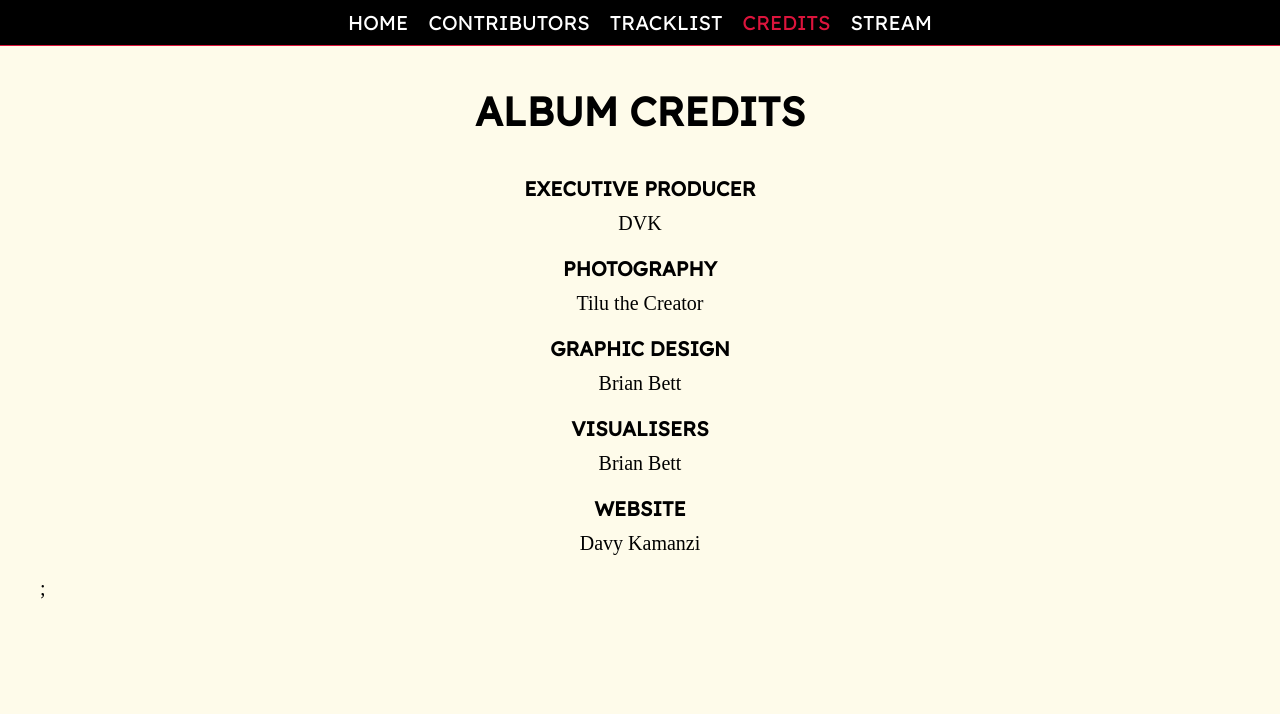
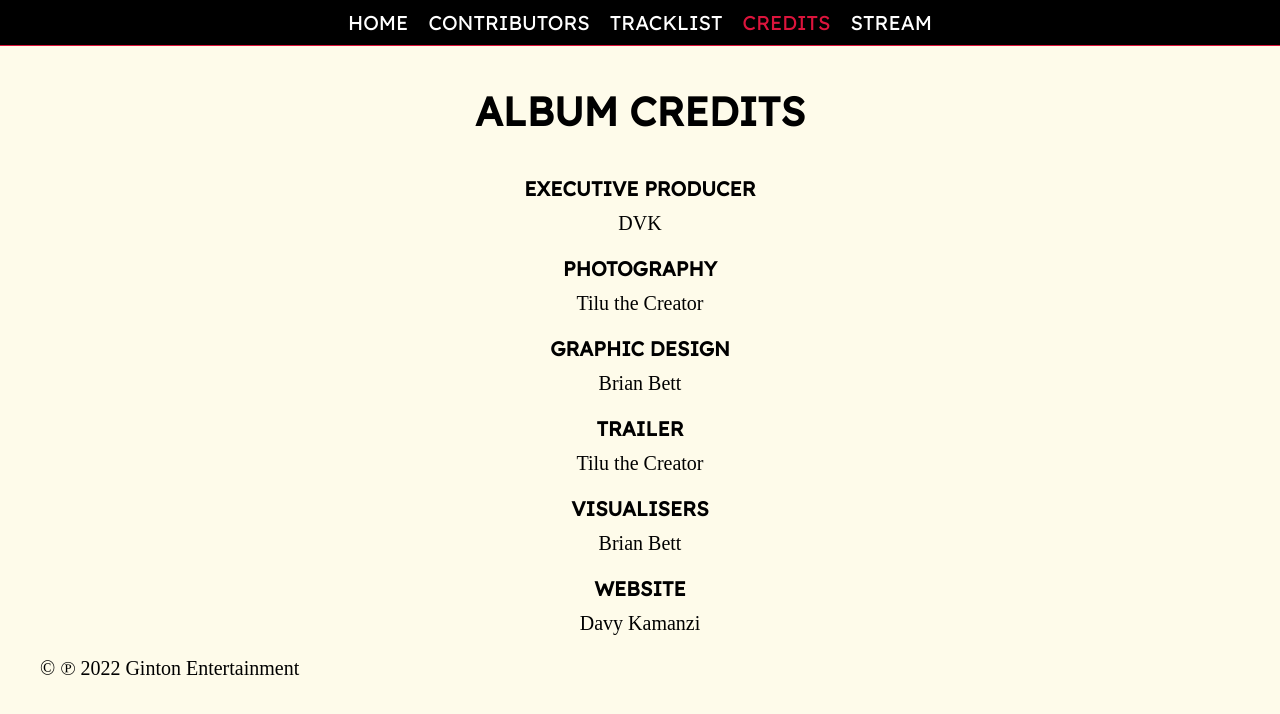
Before and after one commit to DavyK17/man-of-substance, a React (Create React App) app: page /credits in a window 1280 px wide. Shown: the top 714 px of the page. Built offline with nearby package versions, Linux system fonts and the light colour scheme; a web font is replaced by a local one.

Commit message:
Adjusting credits + adding copyright notice

```diff
--- a/src/components/Credits/Credits.js
+++ b/src/components/Credits/Credits.js
@@ -12,12 +12,15 @@ const Credits = () => {
         execProducers: "Executive producers",
         photography: "Photography",
         graphics: "Graphic design",
+        trailer: "Trailer",
         visualisers: "Visualisers",
         website: "Website"
     }
 
     const credit = (type, key) => {
         if (data.credits.hasOwnProperty(type)) {
+            if (type === "copyright") return null;
+
             if (type === "execProducers") {
                 return (
                     <div key={key} className="credit">
@@ -62,12 +65,13 @@ const Credits = () => {
                             })
                         }
                     </div>
+                    <p className="copyright">&copy; &#8471; {data.credits.copyright[0]}</p>
                 </>
     }
 
     return (
         <main data-testid="credits">
-            {renderBody()};
+            {renderBody()}
         </main>
     )
 }
```
